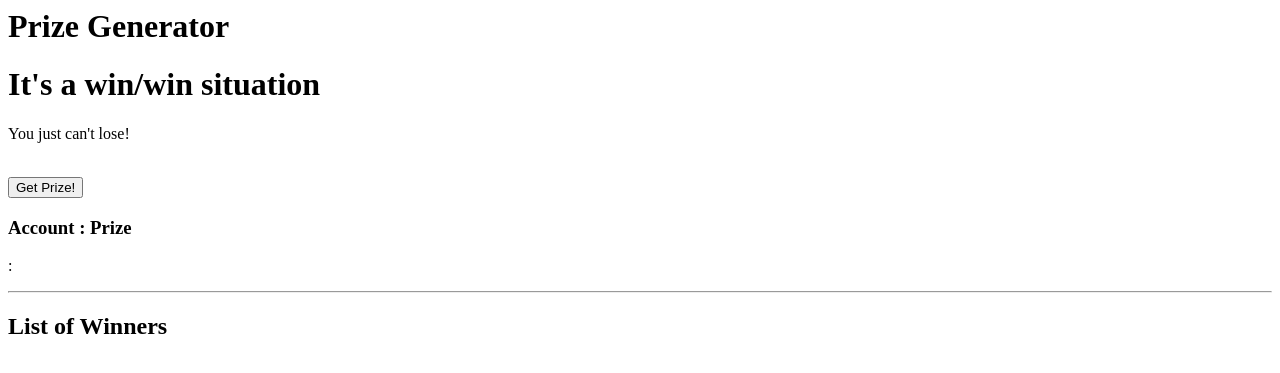
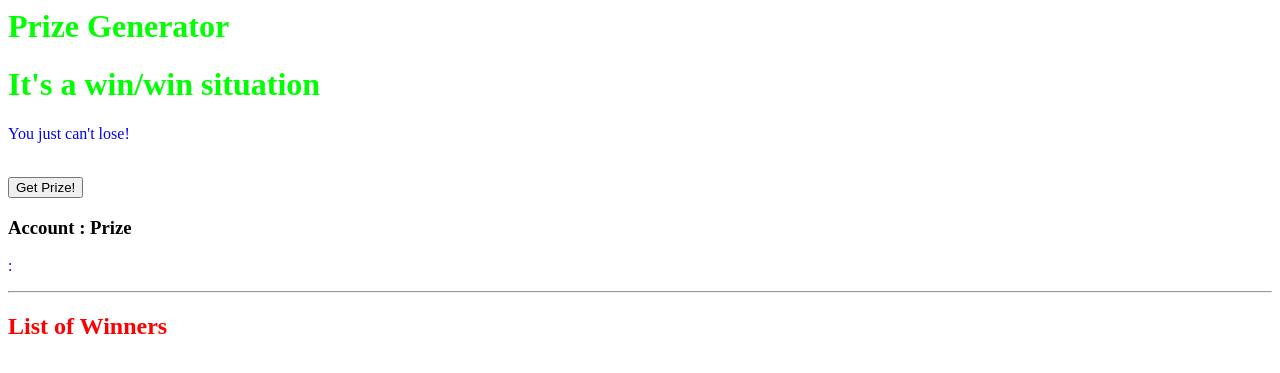
Before and after one commit to mrbilalshafiq/DevOps-Project-2, a Flask app: page / in a window 1280 px wide. Shown: the top 373 px of the page. Run offline with Flask 2, Linux system fonts and the light colour scheme.

Commit message:
changed frontend

```diff
--- a/1-frontend/templates/index.html
+++ b/1-frontend/templates/index.html
@@ -1,6 +1,18 @@
 <html>
     <head>
         <title>Prize Generator</title>
+        <style>
+            h2 {
+                color: red;
+            }
+            h1 {
+                color: #00FF00;
+            }
+            p {
+                color: rgb(0,0,255)
+            }
+        </style>
+
     </head>
     <h1>Prize Generator</h1>
     <body>
```
